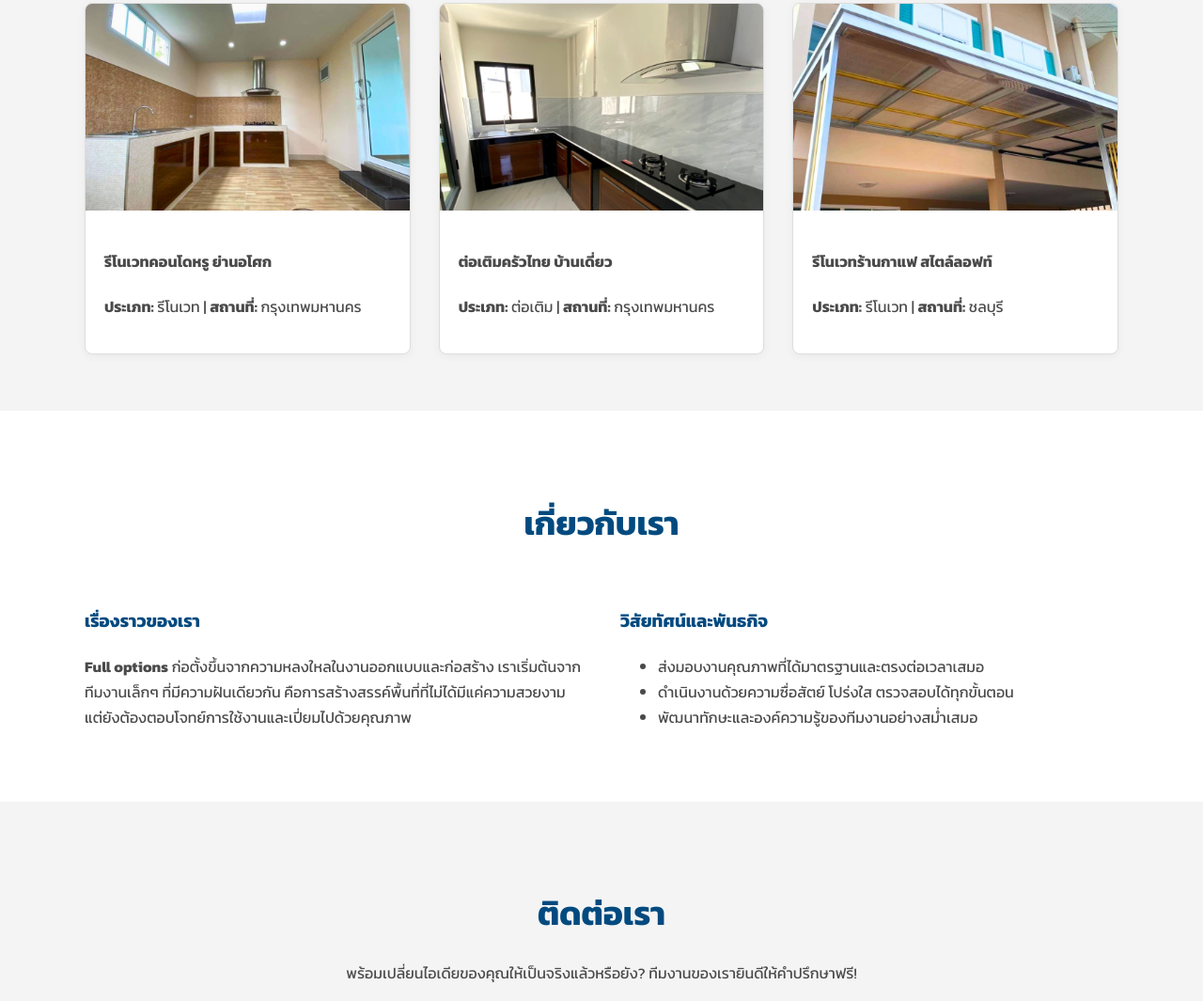
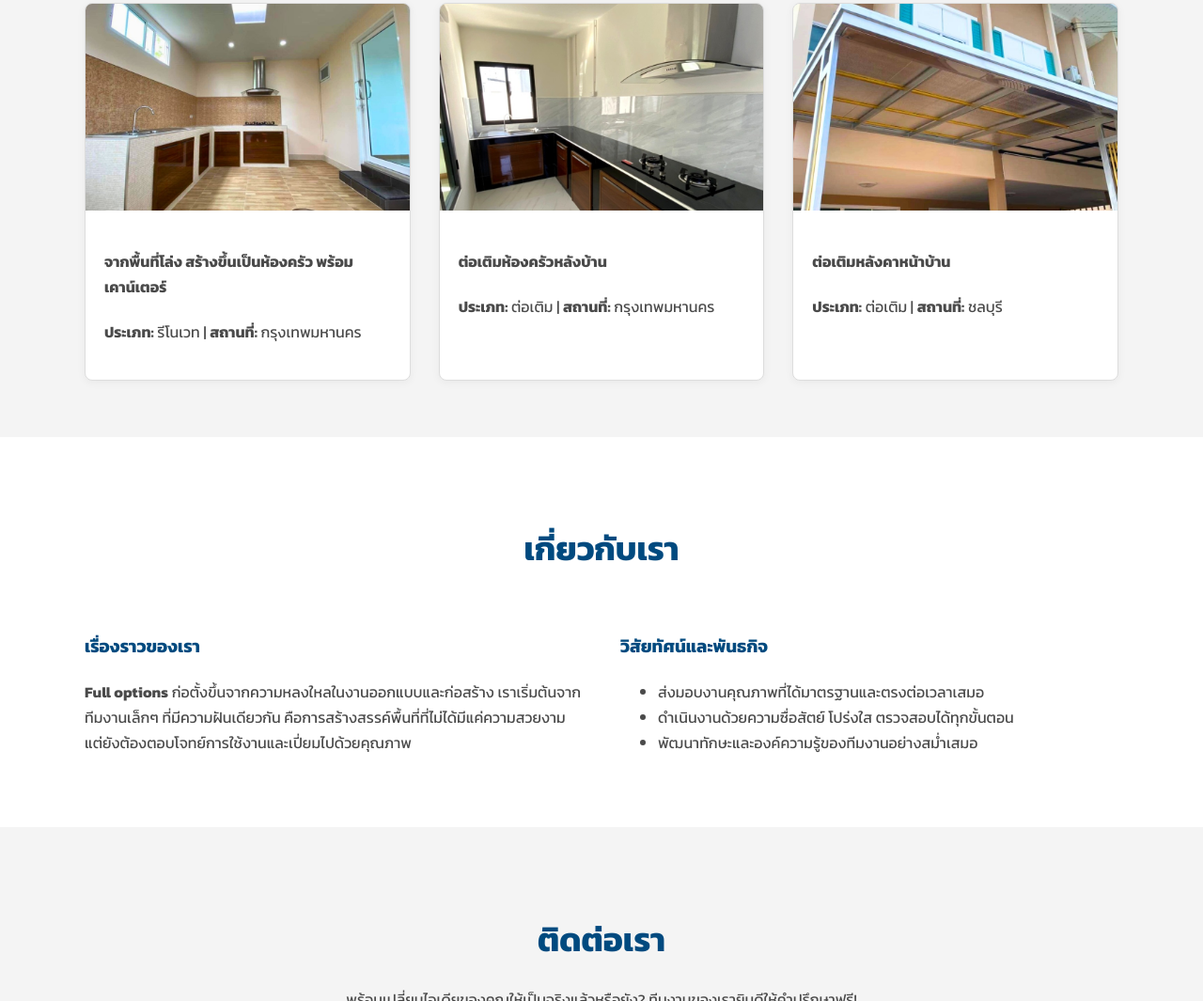
Before and after one commit to orel006/Full-optionss.github.io, a plain HTML site: page index.html in a window 1280 px wide. Shown: the part 2929-3994 px from the top of the page at 94% size. Drawn offline with Linux system fonts and the light colour scheme.

Commit message:
Update index.html

```diff
--- a/index.html
+++ b/index.html
@@ -413,7 +413,7 @@
                              <img src="1phot.png" alt="รีโนเวทคอนโดหรู">
                         </div>
                         <div class="project-info">
-                            <h4>รีโนเวทคอนโดหรู ย่านอโศก</h4>
+                            <h4>จากพื้นที่โล่ง สร้างขึ้นเป็นห้องครัว พร้อมเคาน์เตอร์</h4>
                             <p><strong>ประเภท:</strong> รีโนเวท | <strong>สถานที่:</strong> กรุงเทพมหานคร</p>
                         </div>
                     </div>
@@ -422,7 +422,7 @@
                             <img src="2phot.png" alt="ต่อเติมบ้านเดี่ยว">
                         </div>
                         <div class="project-info">
-                            <h4>ต่อเติมครัวไทย บ้านเดี่ยว</h4>
+                            <h4>ต่อเติมห้องครัวหลังบ้าน</h4>
                             <p><strong>ประเภท:</strong> ต่อเติม | <strong>สถานที่:</strong> กรุงเทพมหานคร</p>
                         </div>
                     </div>
@@ -431,8 +431,8 @@
                             <img src="3phot.png" alt="รีโนเวทร้านกาแฟ">
                         </div>
                         <div class="project-info">
-                            <h4>รีโนเวทร้านกาแฟ สไตล์ลอฟท์</h4>
-                            <p><strong>ประเภท:</strong> รีโนเวท | <strong>สถานที่:</strong> ชลบุรี</p>
+                            <h4>ต่อเติมหลังคาหน้าบ้าน</h4>
+                            <p><strong>ประเภท:</strong> ต่อเติม | <strong>สถานที่:</strong> ชลบุรี</p>
                         </div>
                     </div>
                 </div>
```
